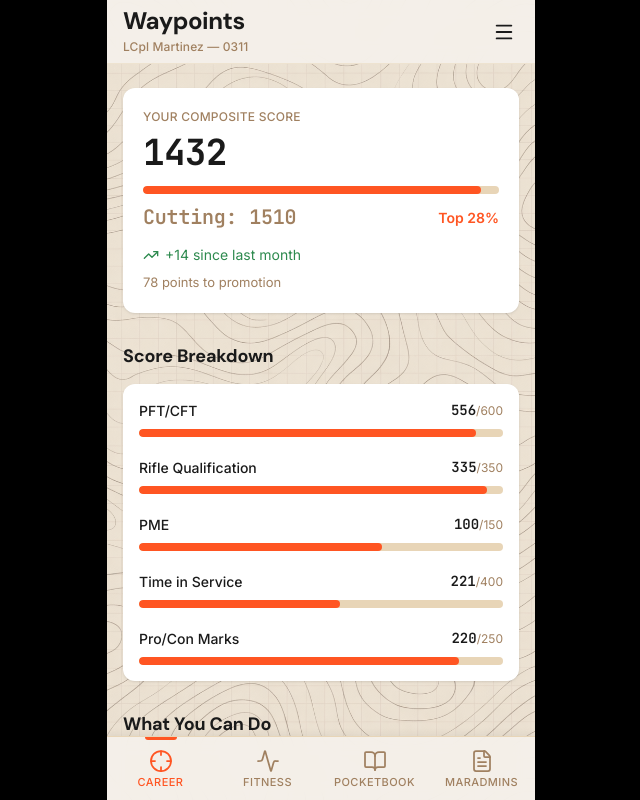
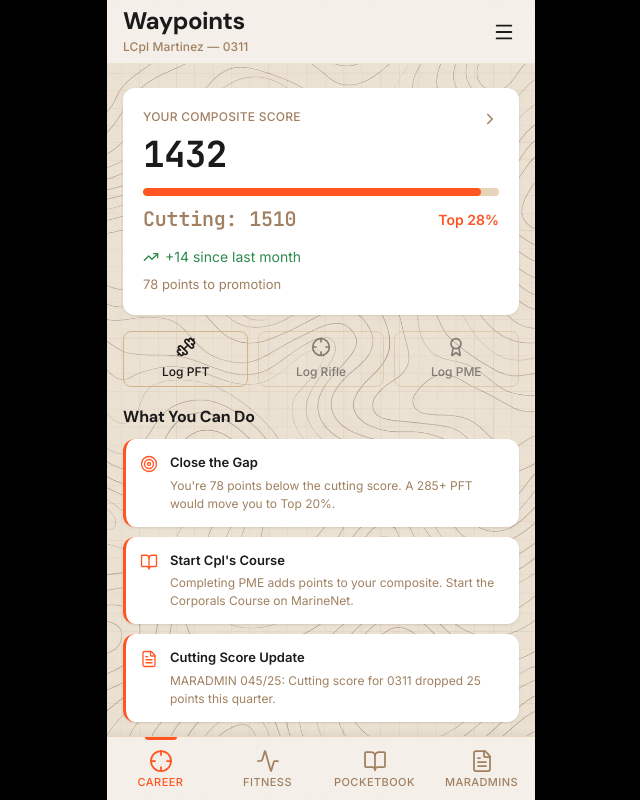
Before and after one commit to gundy27/waypoints-prototype-v2, a React (Vite) app: page / in a window 1280 px wide. Shown: the whole page, without its empty margins (319-959 px from the left). Built offline with nearby package versions, Linux system fonts and the light colour scheme.

Commit message:
Updated App.tsx

```diff
--- a/src/App.tsx
+++ b/src/App.tsx
@@ -22,7 +22,7 @@ export default function App() {
   const [activeTab, setActiveTab] = useState<TabId>('career')
   const [menuOpen, setMenuOpen] = useState(false)
   const [onboardingOpen, setOnboardingOpen] = useState(false)
-  const { profile, breakdown, history, bookmarks, logPft, submitOnboarding, resetToMockData, toggleBookmark } = useAppState()
+  const { profile, breakdown, history, compositeHist, bookmarks, logPft, submitOnboarding, resetToMockData, toggleBookmark } = useAppState()
 
   const careerSubtitle = `${profile.name} — ${profile.mos.split(' ')[0]}`
   const meta: { title: string; subtitle?: string } = {
@@ -56,7 +56,7 @@ export default function App() {
           style={{ paddingBottom: 32 }}
         >
           {activeTab === 'career' && (
-            <CareerTab profile={profile} breakdown={breakdown} onLogPft={logPft} />
+            <CareerTab profile={profile} breakdown={breakdown} compositeHistory={compositeHist} onLogPft={logPft} />
           )}
           {activeTab === 'fitness' && (
             <FitnessTab profile={profile} history={history} onLogPft={logPft} />
--- /dev/null
+++ b/src/components/ScoreDetailOverlay.tsx
@@ -0,0 +1,172 @@
+import { ChevronLeft } from 'lucide-react'
+import { LineChart, Line, XAxis, YAxis, CartesianGrid, Tooltip, ReferenceLine, ResponsiveContainer } from 'recharts'
+import type { UserProfile, ScoreBreakdown } from '../data/mockData'
+
+interface ScoreDetailOverlayProps {
+  profile: UserProfile
+  breakdown: ScoreBreakdown[]
+  compositeHistory: { month: string; score: number }[]
+  onClose: () => void
+}
+
+const cardShadow = { boxShadow: '0 1px 3px rgba(0,0,0,0.08), 0 1px 2px rgba(0,0,0,0.04)' }
+
+function CompositeChart({ history, cuttingScore }: { history: { month: string; score: number }[]; cuttingScore: number }) {
+  const scores = history.map(h => h.score)
+  const minScore = Math.min(...scores, cuttingScore)
+  const maxScore = Math.max(...scores, cuttingScore)
+  const padding = 40
+  const yMin = Math.floor((minScore - padding) / 50) * 50
+  const yMax = Math.ceil((maxScore + padding) / 50) * 50
+
+  return (
+    <div className="bg-wp-surface rounded-xl p-4 pt-5" style={cardShadow}>
+      <p className="font-body font-medium text-wp-tan-dark uppercase mb-4" style={{ fontSize: 11, letterSpacing: '0.02em' }}>
+        Composite Score Over Time
+      </p>
+      <ResponsiveContainer width="100%" height={200}>
+        <LineChart data={history} margin={{ top: 8, right: 8, left: -12, bottom: 4 }}>
+          <CartesianGrid strokeDasharray="3 3" stroke="#E8D5B7" />
+          <XAxis
+            dataKey="month"
+            tick={{ fontSize: 11, fill: '#A08060', fontFamily: 'Inter' }}
+            axisLine={{ stroke: '#E8D5B7' }}
+            tickLine={false}
+          />
+          <YAxis
+            domain={[yMin, yMax]}
+            tick={{ fontSize: 11, fill: '#A08060', fontFamily: 'Inter' }}
+            axisLine={{ stroke: '#E8D5B7' }}
+            tickLine={false}
+          />
+          <Tooltip
+            contentStyle={{
+              background: '#FFFFFF',
+              border: '1px solid #E8D5B7',
+              borderRadius: 8,
+              fontSize: 13,
+              fontFamily: 'JetBrains Mono',
+            }}
+          />
+          <ReferenceLine
+            y={cuttingScore}
+            stroke="#CC3333"
+            strokeDasharray="6 4"
+            strokeWidth={1.5}
+            label={{
+              value: `Cut: ${cuttingScore}`,
+              position: 'right',
+              fill: '#CC3333',
+              fontSize: 11,
+              fontFamily: 'Inter',
+              fontWeight: 600,
+            }}
+          />
+          <Line
+            type="monotone"
+            dataKey="score"
+            stroke="#FF5522"
+            strokeWidth={2.5}
+            dot={{ r: 4, fill: '#FF5522', stroke: '#FFFFFF', strokeWidth: 2 }}
+            activeDot={{ r: 6, fill: '#FF5522', stroke: '#FFFFFF', strokeWidth: 2 }}
+          />
+        </LineChart>
+      </ResponsiveContainer>
+    </div>
+  )
+}
+
+function BreakdownSection({ breakdown }: { breakdown: ScoreBreakdown[] }) {
+  return (
+    <div className="mt-5">
+      <p className="font-body font-medium text-wp-tan-dark uppercase mb-3" style={{ fontSize: 11, letterSpacing: '0.02em' }}>
+        Score Breakdown
+      </p>
+      <div className="bg-wp-surface rounded-xl p-4" style={cardShadow}>
+        <div className="space-y-4">
+          {breakdown.map(item => {
+            const pct = Math.min(100, (item.value / item.max) * 100)
+            return (
+              <div key={item.label}>
+                <div className="flex items-center justify-between mb-1.5">
+                  <span className="font-body text-wp-black" style={{ fontSize: 14, fontWeight: 500 }}>
+                    {item.label}
+                  </span>
+                  <span className="font-mono font-semibold text-wp-black" style={{ fontSize: 14 }}>
+                    {item.value}
+                    <span className="text-wp-tan-dark font-body font-normal" style={{ fontSize: 12 }}>
+                      /{item.max}
+                    </span>
+                  </span>
+                </div>
+                <div className="w-full h-2 bg-wp-tan-light rounded-full overflow-hidden">
+                  <div
+                    className="h-full bg-wp-accent rounded-full"
+                    style={{ width: `${pct}%` }}
+                  />
+                </div>
+              </div>
+            )
+          })}
+        </div>
+      </div>
+    </div>
+  )
+}
+
+export default function ScoreDetailOverlay({ profile, breakdown, compositeHistory, onClose }: ScoreDetailOverlayProps) {
+  const gap = profile.cuttingScore - profile.compositeScore
+
+  return (
+    <div className="fixed inset-0 z-[90] flex items-start justify-center bg-black">
+      <div
+        className="relative h-full w-full max-w-[428px] flex flex-col overflow-hidden"
+        style={{
+          backgroundImage: 'url(/tan-contours.png)',
+          backgroundSize: 'cover',
+          backgroundPosition: 'center',
+          backgroundRepeat: 'no-repeat',
+        }}
+      >
+        <header className="shrink-0 bg-wp-bg/90 backdrop-blur-sm px-4 flex items-center border-b border-wp-tan-light/50" style={{ height: 56 }}>
+          <button
+            onClick={onClose}
+            className="flex items-center gap-1 bg-transparent border-none cursor-pointer p-0 -ml-1"
+          >
+            <ChevronLeft size={22} className="text-wp-accent" />
+            <span className="font-body font-medium text-wp-accent" style={{ fontSize: 15 }}>Back</span>
+          </button>
+        </header>
+
+        <main className="flex-1 overflow-y-auto px-4 pt-5 pb-8">
+          <div className="flex items-baseline justify-between mb-1">
+            <span className="font-body font-medium text-wp-tan-dark uppercase" style={{ fontSize: 12, letterSpacing: '0.02em' }}>
+              Composite Score
+            </span>
+            <span className="font-body font-semibold text-wp-accent" style={{ fontSize: 14 }}>
+              Top {100 - profile.percentile}%
+            </span>
+          </div>
+
+          <div className="flex items-baseline gap-3 mb-5">
+            <span className="font-mono font-bold text-wp-black" style={{ fontSize: 36, lineHeight: 1, letterSpacing: '-0.02em' }}>
+              {profile.compositeScore}
+            </span>
+            <span className="font-mono font-semibold text-wp-tan-dark" style={{ fontSize: 16 }}>
+              / {profile.cuttingScore}
+            </span>
+            {gap > 0 && (
+              <span className="font-body text-wp-danger" style={{ fontSize: 13, fontWeight: 500 }}>
+                {gap} pts away
+              </span>
+            )}
+          </div>
+
+          <CompositeChart history={compositeHistory} cuttingScore={profile.cuttingScore} />
+
+          <BreakdownSection breakdown={breakdown} />
+        </main>
+      </div>
+    </div>
+  )
+}
--- a/src/data/mockData.ts
+++ b/src/data/mockData.ts
@@ -69,6 +69,13 @@ export const pftHistory = [
   { month: 'Jun 24', score: 255 },
   { month: 'Sep 24', score: 260 },
   { month: 'Jan 25', score: 271 },
+]
+
+export const compositeHistory = [
+  { month: 'Jun 24', score: 1350 },
+  { month: 'Sep 24', score: 1380 },
+  { month: 'Nov 24', score: 1405 },
+  { month: 'Jan 25', score: 1432 },
 ]
 
 export interface Tip {
--- a/src/data/useAppState.ts
+++ b/src/data/useAppState.ts
@@ -1,5 +1,5 @@
 import { useState, useCallback } from 'react'
-import { defaultProfile, scoreBreakdown, pftHistory } from './mockData'
+import { defaultProfile, scoreBreakdown, pftHistory, compositeHistory } from './mockData'
 import type { UserProfile, ScoreBreakdown } from './mockData'
 
 export function calculatePftScore(pullUps: number, crunches: number, runMinutes: number, runSeconds: number): number {
@@ -60,6 +60,7 @@ export function useAppState() {
   const [profile, setProfile] = useState<UserProfile>({ ...defaultProfile })
   const [breakdown, setBreakdown] = useState<ScoreBreakdown[]>([...scoreBreakdown])
   const [history, setHistory] = useState([...pftHistory])
+  const [compositeHist, setCompositeHist] = useState([...compositeHistory])
   const [bookmarks, setBookmarks] = useState<Set<string>>(new Set())
 
   const logPft = useCallback((pullUps: number, crunches: number, runMinutes: number, runSeconds: number) => {
@@ -89,9 +90,14 @@ export function useAppState() {
 
     const now = new Date()
     const monthNames = ['Jan', 'Feb', 'Mar', 'Apr', 'May', 'Jun', 'Jul', 'Aug', 'Sep', 'Oct', 'Nov', 'Dec']
+    const monthLabel = `${monthNames[now.getMonth()]} ${String(now.getFullYear()).slice(2)}`
     setHistory(prev => [
       ...prev,
-      { month: `${monthNames[now.getMonth()]} ${String(now.getFullYear()).slice(2)}`, score: newPftScore },
+      { month: monthLabel, score: newPftScore },
+    ])
+    setCompositeHist(prev => [
+      ...prev,
+      { month: monthLabel, score: newComposite },
     ])
   }, [profile, breakdown])
 
@@ -136,12 +142,14 @@ export function useAppState() {
     ])
 
     setHistory([{ month: 'Current', score: data.pftScore }])
+    setCompositeHist([{ month: 'Current', score: composite }])
   }, [])
 
   const resetToMockData = useCallback(() => {
     setProfile({ ...defaultProfile })
     setBreakdown([...scoreBreakdown])
     setHistory([...pftHistory])
+    setCompositeHist([...compositeHistory])
     setBookmarks(new Set())
   }, [])
 
@@ -157,5 +165,5 @@ export function useAppState() {
     })
   }, [])
 
-  return { profile, breakdown, history, bookmarks, logPft, submitOnboarding, resetToMockData, toggleBookmark }
+  return { profile, breakdown, history, compositeHist, bookmarks, logPft, submitOnboarding, resetToMockData, toggleBookmark }
 }
--- a/src/tabs/CareerTab.tsx
+++ b/src/tabs/CareerTab.tsx
@@ -1,24 +1,33 @@
 import { useState } from 'react'
-import { TrendingUp, Target, BookOpen, FileText, Dumbbell, Crosshair, Award } from 'lucide-react'
+import { TrendingUp, Target, BookOpen, FileText, Dumbbell, Crosshair, Award, ChevronRight } from 'lucide-react'
 import type { UserProfile, ScoreBreakdown, Tip } from '../data/mockData'
 import { tips } from '../data/mockData'
 import PftModal from '../components/PftModal'
+import ScoreDetailOverlay from '../components/ScoreDetailOverlay'
 
 interface CareerTabProps {
   profile: UserProfile
   breakdown: ScoreBreakdown[]
+  compositeHistory: { month: string; score: number }[]
   onLogPft: (pullUps: number, crunches: number, runMin: number, runSec: number) => void
 }
 
-function ScoreCard({ profile }: { profile: UserProfile }) {
+function ScoreCard({ profile, onOpen }: { profile: UserProfile; onOpen: () => void }) {
   const progress = Math.min(100, (profile.compositeScore / profile.cuttingScore) * 100)
   const gap = profile.cuttingScore - profile.compositeScore
 
   return (
-    <div className="bg-wp-surface rounded-xl p-5" style={{ boxShadow: '0 1px 3px rgba(0,0,0,0.08), 0 1px 2px rgba(0,0,0,0.04)' }}>
-      <p className="font-body font-medium text-wp-tan-dark uppercase" style={{ fontSize: 12, letterSpacing: '0.02em' }}>
-        Your Composite Score
-      </p>
+    <button
+      onClick={onOpen}
+      className="w-full text-left bg-wp-surface rounded-xl p-5 border-none cursor-pointer transition-shadow duration-150 hover:shadow-md"
+      style={{ boxShadow: '0 1px 3px rgba(0,0,0,0.08), 0 1px 2px rgba(0,0,0,0.04)' }}
+    >
+      <div className="flex items-start justify-between">
+        <p className="font-body font-medium text-wp-tan-dark uppercase" style={{ fontSize: 12, letterSpacing: '0.02em' }}>
+          Your Composite Score
+        </p>
+        <ChevronRight size={18} className="text-wp-tan-dark mt-0.5" />
+      </div>
       <div className="mt-2 font-mono font-bold text-wp-black" style={{ fontSize: 36, lineHeight: 1, letterSpacing: '-0.02em' }}>
         {profile.compositeScore}
       </div>
@@ -51,45 +60,7 @@ function ScoreCard({ profile }: { profile: UserProfile }) {
           {gap} points to promotion
         </div>
       )}
-    </div>
-  )
-}
-
-function BreakdownSection({ breakdown }: { breakdown: ScoreBreakdown[] }) {
-  return (
-    <div className="mt-8">
-      <h2 className="font-heading font-bold text-wp-black mb-4" style={{ fontSize: 18, lineHeight: 1.3, letterSpacing: '-0.01em' }}>
-        Score Breakdown
-      </h2>
-      <div className="bg-wp-surface rounded-xl p-4" style={{ boxShadow: '0 1px 3px rgba(0,0,0,0.08), 0 1px 2px rgba(0,0,0,0.04)' }}>
-        <div className="space-y-5">
-          {breakdown.map(item => {
-            const pct = Math.min(100, (item.value / item.max) * 100)
-            return (
-              <div key={item.label}>
-                <div className="flex items-center justify-between mb-2">
-                  <span className="font-body text-wp-black" style={{ fontSize: 14, fontWeight: 500 }}>
-                    {item.label}
-                  </span>
-                  <span className="font-mono font-semibold text-wp-black" style={{ fontSize: 14 }}>
-                    {item.value}
-                    <span className="text-wp-tan-dark font-body font-normal" style={{ fontSize: 12 }}>
-                      /{item.max}
-                    </span>
-                  </span>
-                </div>
-                <div className="w-full h-2 bg-wp-tan-light rounded-full overflow-hidden">
-                  <div
-                    className="h-full bg-wp-accent rounded-full"
-                    style={{ width: `${pct}%` }}
-                  />
-                </div>
-              </div>
-            )
-          })}
-        </div>
-      </div>
-    </div>
+    </button>
   )
 }
 
@@ -103,18 +74,18 @@ function TipCard({ tip }: { tip: Tip }) {
 
   return (
     <div
-      className="bg-wp-surface rounded-xl p-4 border-l-[3px] border-wp-accent"
+      className="bg-wp-surface rounded-xl p-3.5 border-l-[3px] border-wp-accent"
       style={{ boxShadow: '0 1px 3px rgba(0,0,0,0.08), 0 1px 2px rgba(0,0,0,0.04)' }}
     >
       <div className="flex items-start gap-3">
         <div className="mt-0.5 shrink-0">
-          <Icon size={20} className="text-wp-accent" strokeWidth={1.75} />
+          <Icon size={18} className="text-wp-accent" strokeWidth={1.75} />
         </div>
         <div>
-          <h3 className="font-body font-semibold text-wp-black" style={{ fontSize: 14 }}>
+          <h3 className="font-body font-semibold text-wp-black" style={{ fontSize: 13 }}>
             {tip.title}
           </h3>
-          <p className="mt-1.5 font-body text-wp-tan-dark" style={{ fontSize: 13, lineHeight: 1.55 }}>
+          <p className="mt-1 font-body text-wp-tan-dark" style={{ fontSize: 12, lineHeight: 1.5 }}>
             {tip.description}
           </p>
         </div>
@@ -123,53 +94,47 @@ function TipCard({ tip }: { tip: Tip }) {
   )
 }
 
-export default function CareerTab({ profile, breakdown, onLogPft }: CareerTabProps) {
+export default function CareerTab({ profile, breakdown, compositeHistory, onLogPft }: CareerTabProps) {
   const [showPftModal, setShowPftModal] = useState(false)
+  const [showScoreDetail, setShowScoreDetail] = useState(false)
 
   return (
     <div>
-      <ScoreCard profile={profile} />
+      <ScoreCard profile={profile} onOpen={() => setShowScoreDetail(true)} />
 
-      <BreakdownSection breakdown={breakdown} />
+      <div className="grid grid-cols-3 gap-2.5 mt-4">
+        <button
+          onClick={() => setShowPftModal(true)}
+          className="flex flex-col items-center justify-center gap-1.5 bg-transparent border-[1.5px] border-wp-tan text-wp-black font-body font-medium rounded-lg cursor-pointer transition-colors duration-150 hover:bg-wp-tan-light"
+          style={{ height: 56, fontSize: 12 }}
+        >
+          <Dumbbell size={20} />
+          Log PFT
+        </button>
+        <button
+          className="flex flex-col items-center justify-center gap-1.5 bg-transparent border-[1.5px] border-wp-tan text-wp-black font-body font-medium rounded-lg cursor-pointer transition-colors duration-150 hover:bg-wp-tan-light opacity-50"
+          style={{ height: 56, fontSize: 12 }}
+        >
+          <Crosshair size={20} />
+          Log Rifle
+        </button>
+        <button
+          className="flex flex-col items-center justify-center gap-1.5 bg-transparent border-[1.5px] border-wp-tan text-wp-black font-body font-medium rounded-lg cursor-pointer transition-colors duration-150 hover:bg-wp-tan-light opacity-50"
+          style={{ height: 56, fontSize: 12 }}
+        >
+          <Award size={20} />
+          Log PME
+        </button>
+      </div>
 
-      <div className="mt-8">
-        <h2 className="font-heading font-bold text-wp-black mb-4" style={{ fontSize: 18, lineHeight: 1.3, letterSpacing: '-0.01em' }}>
+      <div className="mt-5">
+        <h2 className="font-heading font-bold text-wp-black mb-3" style={{ fontSize: 16, lineHeight: 1.3, letterSpacing: '-0.01em' }}>
           What You Can Do
         </h2>
-        <div className="space-y-3">
+        <div className="space-y-2.5">
           {tips.map(tip => (
             <TipCard key={tip.id} tip={tip} />
           ))}
-        </div>
-      </div>
-
-      <div className="mt-8">
-        <h2 className="font-heading font-bold text-wp-black mb-4" style={{ fontSize: 18, lineHeight: 1.3, letterSpacing: '-0.01em' }}>
-          Quick Log
-        </h2>
-        <div className="flex flex-wrap gap-3">
-          <button
-            onClick={() => setShowPftModal(true)}
-            className="flex items-center gap-2 bg-transparent border-[1.5px] border-wp-tan text-wp-black font-body font-medium rounded-lg px-5 cursor-pointer transition-colors duration-150 hover:bg-wp-tan-light"
-            style={{ height: 44, fontSize: 14 }}
-          >
-            <Dumbbell size={18} />
-            Log PFT
-          </button>
-          <button
-            className="flex items-center gap-2 bg-transparent border-[1.5px] border-wp-tan text-wp-black font-body font-medium rounded-lg px-5 cursor-pointer transition-colors duration-150 hover:bg-wp-tan-light opacity-50"
-            style={{ height: 44, fontSize: 14 }}
-          >
-            <Crosshair size={18} />
-            Log Rifle
-          </button>
-          <button
-            className="flex items-center gap-2 bg-transparent border-[1.5px] border-wp-tan text-wp-black font-body font-medium rounded-lg px-5 cursor-pointer transition-colors duration-150 hover:bg-wp-tan-light opacity-50"
-            style={{ height: 44, fontSize: 14 }}
-          >
-            <Award size={18} />
-            Log PME
-          </button>
         </div>
       </div>
 
@@ -179,6 +144,15 @@ export default function CareerTab({ profile, breakdown, onLogPft }: CareerTabPro
           onSubmit={onLogPft}
         />
       )}
+
+      {showScoreDetail && (
+        <ScoreDetailOverlay
+          profile={profile}
+          breakdown={breakdown}
+          compositeHistory={compositeHistory}
+          onClose={() => setShowScoreDetail(false)}
+        />
+      )}
     </div>
   )
 }
```
